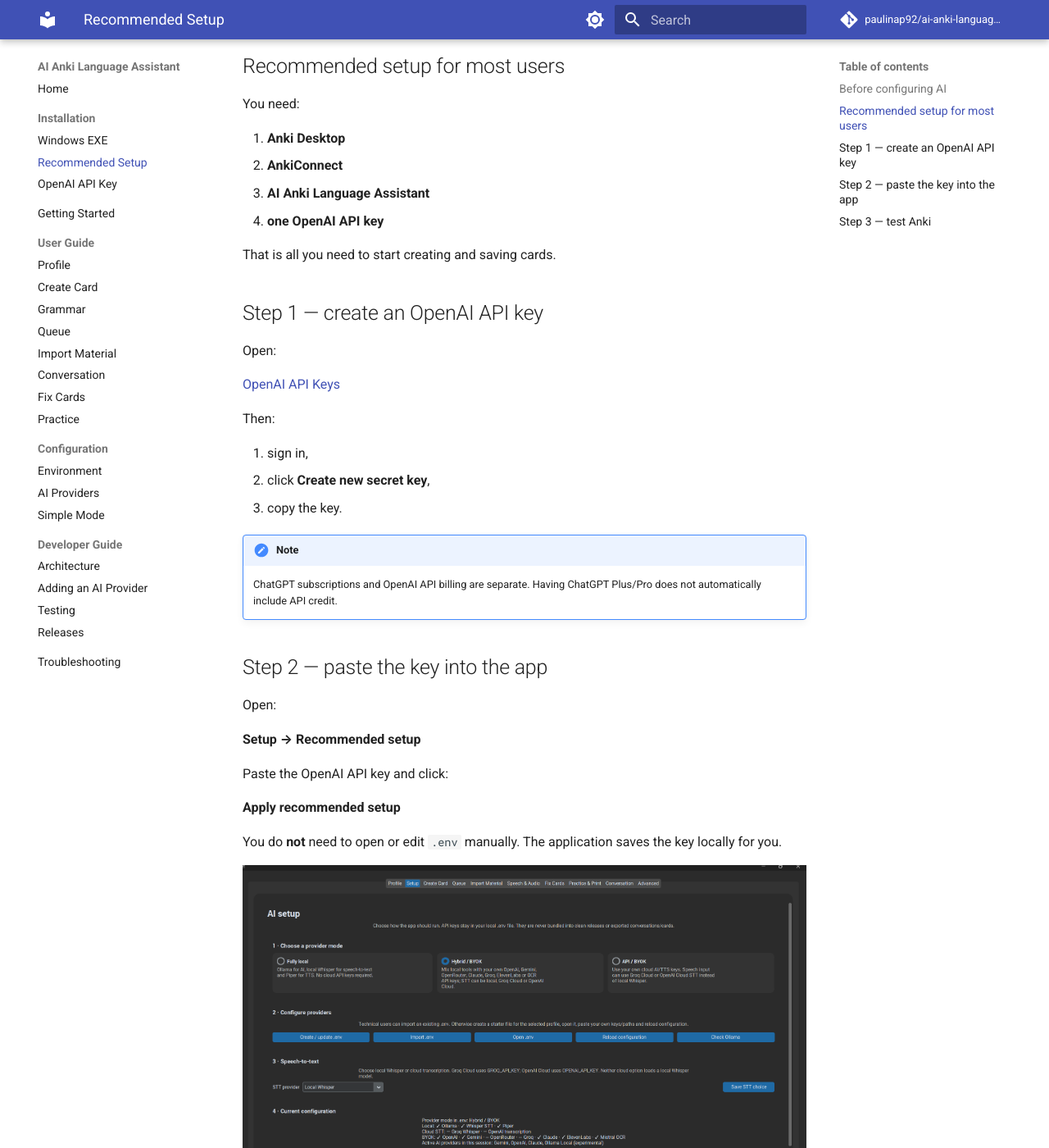
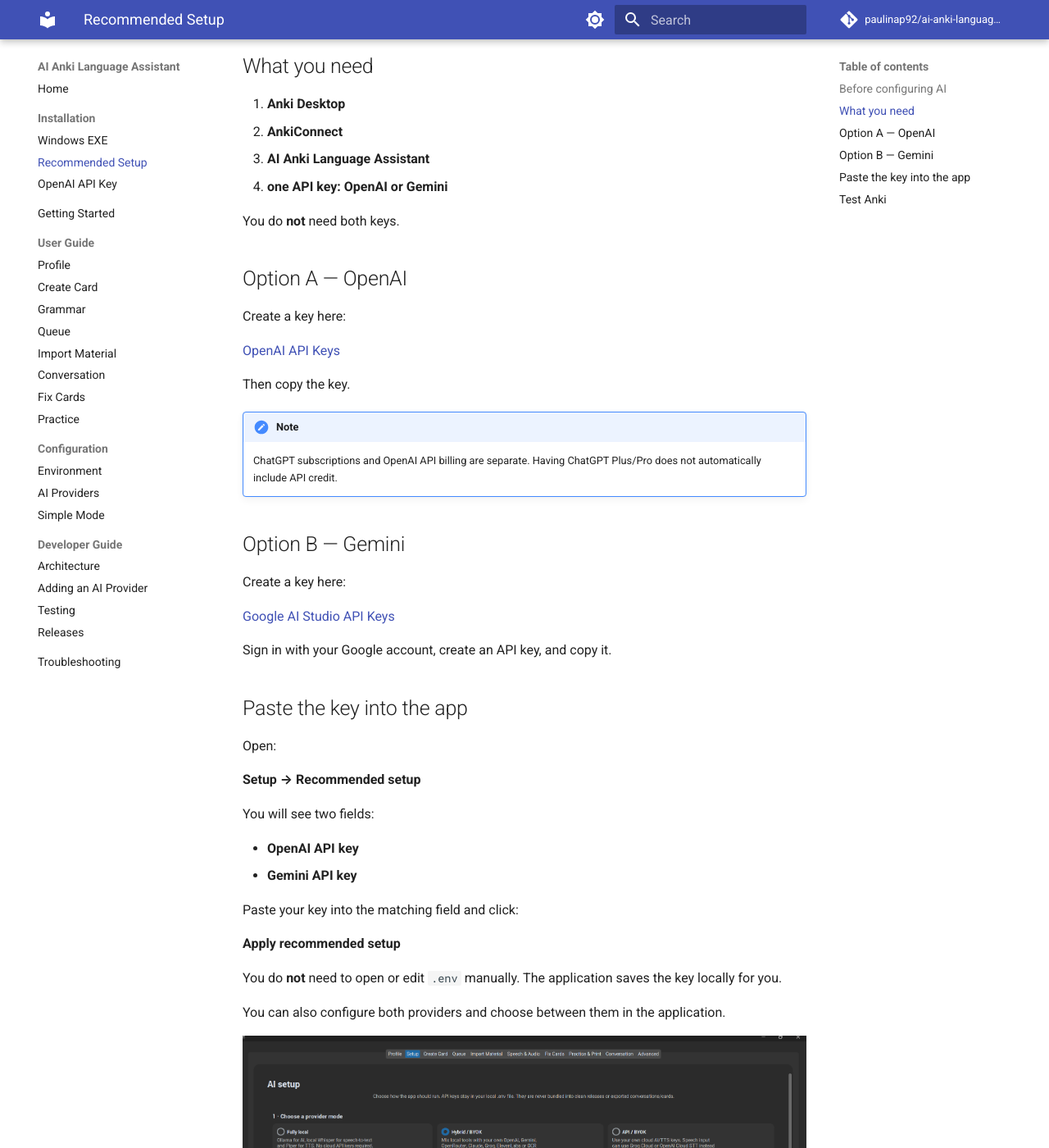
Before and after one commit to paulinap92/ai-anki-language-assistant, an MkDocs documentation site: the page built from docs/installation/recommended-setup.md, in a window 1280 px wide and 1400 px high, scrolled down 433 px. Shown: the whole window at 82% size. Built offline with MkDocs 1.6.1 and Material for MkDocs 9.7.7, drawn with Linux system fonts in a browser that asks for light colours; comment, search, counter and statistics services are not loaded; some of the changed text lies outside the part shown.

Commit message:
docs: explain OpenAI or Gemini beginner setup

```diff
--- a/docs/installation/recommended-setup.md
+++ b/docs/installation/recommended-setup.md
@@ -13,47 +13,56 @@
 
 Restart Anki afterwards and keep it open when using AI Anki Language Assistant.
 
-## Recommended setup for most users
-
-You need:
+## What you need
 
 1. **Anki Desktop**
 2. **AnkiConnect**
 3. **AI Anki Language Assistant**
-4. **one OpenAI API key**
+4. **one API key: OpenAI or Gemini**
 
-That is all you need to start creating and saving cards.
+You do **not** need both keys.
 
-## Step 1 — create an OpenAI API key
+## Option A — OpenAI
 
-Open:
+Create a key here:
 
 [OpenAI API Keys](https://platform.openai.com/api-keys)
 
-Then:
-
-1. sign in,
-2. click **Create new secret key**,
-3. copy the key.
+Then copy the key.
 
 !!! note
     ChatGPT subscriptions and OpenAI API billing are separate. Having ChatGPT Plus/Pro does not automatically include API credit.
 
-## Step 2 — paste the key into the app
+## Option B — Gemini
+
+Create a key here:
+
+[Google AI Studio API Keys](https://aistudio.google.com/apikey)
+
+Sign in with your Google account, create an API key, and copy it.
+
+## Paste the key into the app
 
 Open:
 
 **Setup → Recommended setup**
 
-Paste the OpenAI API key and click:
+You will see two fields:
+
+- **OpenAI API key**
+- **Gemini API key**
+
+Paste your key into the matching field and click:
 
 **Apply recommended setup**
 
 You do **not** need to open or edit `.env` manually. The application saves the key locally for you.
 
+You can also configure both providers and choose between them in the application.
+
 ![Setup screen](../assets/setup.png)
 
-## Step 3 — test Anki
+## Test Anki
 
 Keep **Anki Desktop open**.
 
```
